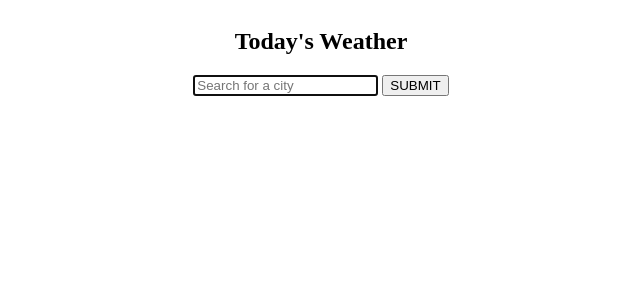
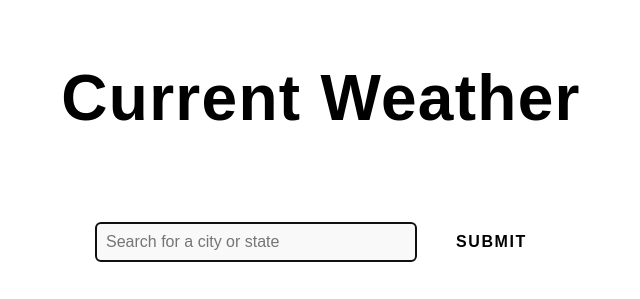
Before and after one commit to alvinscode/alweather, a plain HTML site: page index.html in a window 1280 px wide. Shown: the whole page, without its empty margins (319-959 px from the left). Drawn offline with Linux system fonts and the light colour scheme.

Commit message:
add more styling

```diff
--- a/index.html
+++ b/index.html
@@ -3,21 +3,21 @@
 <head>
     <meta charset="UTF-8">
     <meta name="viewport" content="width=device-width, initial-scale=1.0">
-    <title>Alvin's Weather App</title>
+    <title>AlWeather</title>
     <link rel="stylesheet" href="styles.css">
 </head>
 <body>
     <section class="top-banner">
         <div class="container">
-            <h1 class="heading">Today's Weather</h1>
+            <h1 class="heading">Current Weather</h1>
             <form>
-                <input type="text" placeholder="Search for a city" autofocus>
+                <input type="text" placeholder="Search for a city or state" autofocus>
                 <button type="submit">SUBMIT</button>
                 <span class="msg"></span>
             </form>
         </div>
     </section>
-    <section class="ajax-section">
+    <section>
         <div class="container">
             <ul class="cities"></ul>
         </div>
--- a/script.js
+++ b/script.js
@@ -37,7 +37,7 @@ document.addEventListener("DOMContentLoaded", function() {
             list.appendChild(li);
         })
         .catch(() => {
-            msg.textContent = "Please search for a valid city.";
+            msg.textContent = "Please search for a valid city or state.";
         });
 
         msg.textContent = "";
--- a/styles.css
+++ b/styles.css
@@ -1,3 +1,11 @@
+.heading {
+  font-family: "Arial", sans-serif;
+  font-weight: bold;
+  font-size: 4rem;
+  letter-spacing: 0.02em;
+  padding: 0 0 30px 0;
+}
+
 .container {
   display: flex;
   flex-direction: column;
@@ -7,6 +15,29 @@
 
 .top-banner form {
   margin-bottom: 20px;
+}
+
+.top-banner form input {
+  font-size: 16px;
+  padding: 10px;
+  border: 1px solid #ccc;
+  border-radius: 5px;
+  background-color: #f9f9f9;
+  width: 300px;
+}
+
+.top-banner form button {
+  font-size: 16px;
+  font-weight: bold;
+  letter-spacing: 0.1em;
+  padding: 15px 20px;
+  margin-left: 15px;
+  border-radius: 5px;
+  background: none;
+  transition: background 0.3s ease-in-out;
+  border: none;
+  color: #000000;
+  cursor: pointer;
 }
 
 .cities {
```
